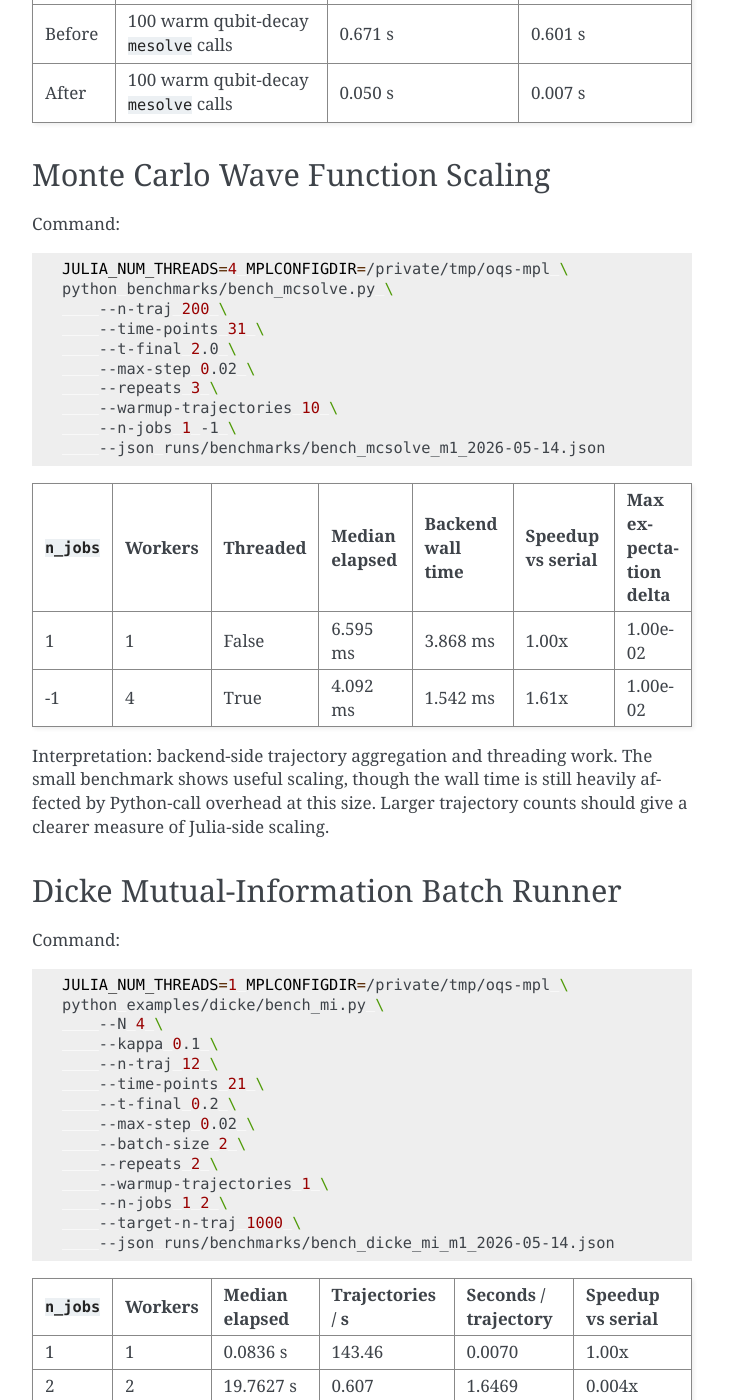
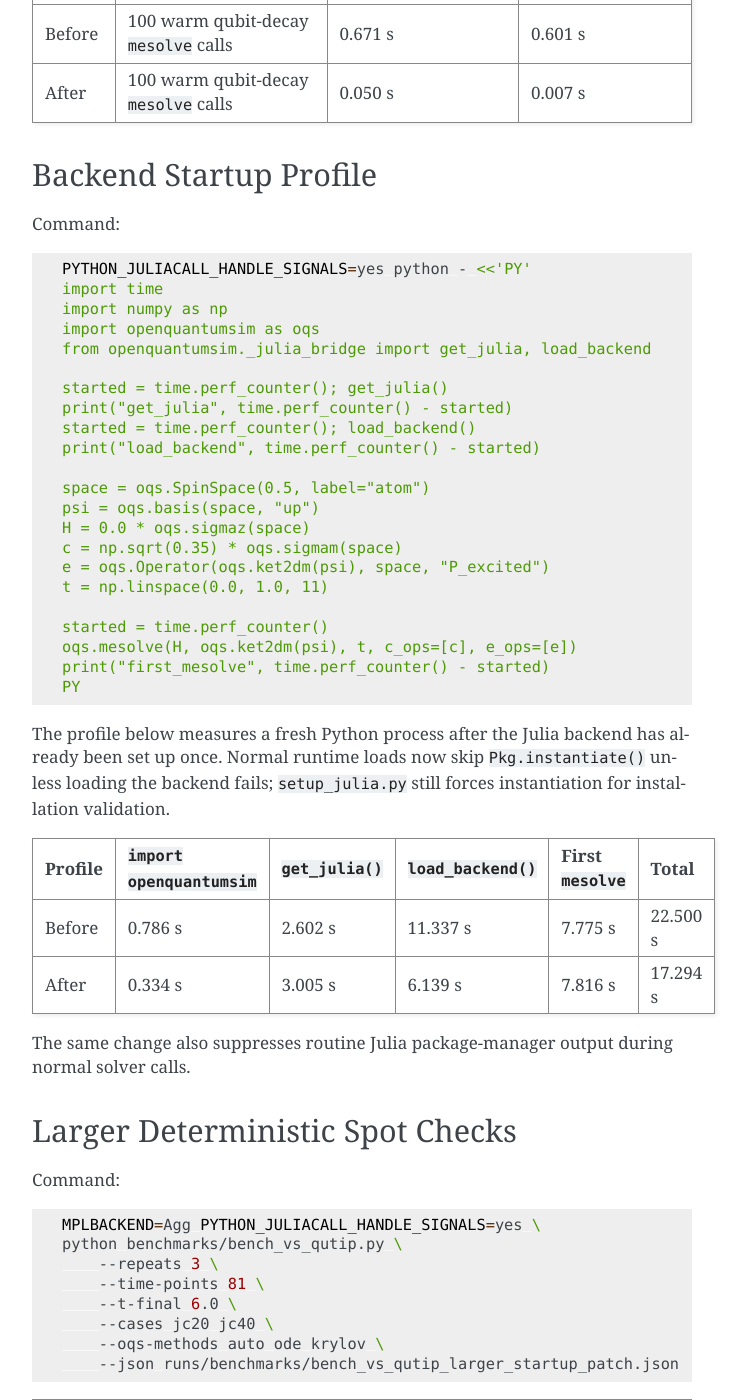
Before and after one commit to mohammadjafariph/OpenQuantumSimulation, a Sphinx documentation site: the page built from docs/performance.rst, in a window 1280 px wide and 1400 px high, scrolled down 1838 px. Shown: the whole window, without its empty margins (388-1135 px from the left). Built offline with Sphinx 7.4.7, drawn with Linux system fonts in a browser that asks for light colours; some of the changed text lies outside the part shown.

Commit message:
Reduce Julia backend startup overhead

```diff
--- a/docs/performance.rst
+++ b/docs/performance.rst
@@ -17,7 +17,7 @@ Benchmark Environment
    * - Date
      - 2026-05-22
    * - OpenQuantumSim commit
-     - stats-conversion optimization snapshot
+     - startup optimization snapshot
    * - CPU
      - Apple M1
    * - Logical CPU count
@@ -116,6 +116,107 @@ Python-side probing of optional fields in the Julia ``NamedTuple`` used for
      - 100 warm qubit-decay ``mesolve`` calls
      - 0.050 s
      - 0.007 s
+
+Backend Startup Profile
+-----------------------
+
+Command:
+
+.. code-block:: bash
+
+   PYTHON_JULIACALL_HANDLE_SIGNALS=yes python - <<'PY'
+   import time
+   import numpy as np
+   import openquantumsim as oqs
+   from openquantumsim._julia_bridge import get_julia, load_backend
+
+   started = time.perf_counter(); get_julia()
+   print("get_julia", time.perf_counter() - started)
+   started = time.perf_counter(); load_backend()
+   print("load_backend", time.perf_counter() - started)
+
+   space = oqs.SpinSpace(0.5, label="atom")
+   psi = oqs.basis(space, "up")
+   H = 0.0 * oqs.sigmaz(space)
+   c = np.sqrt(0.35) * oqs.sigmam(space)
+   e = oqs.Operator(oqs.ket2dm(psi), space, "P_excited")
+   t = np.linspace(0.0, 1.0, 11)
+
+   started = time.perf_counter()
+   oqs.mesolve(H, oqs.ket2dm(psi), t, c_ops=[c], e_ops=[e])
+   print("first_mesolve", time.perf_counter() - started)
+   PY
+
+The profile below measures a fresh Python process after the Julia backend has
+already been set up once. Normal runtime loads now skip ``Pkg.instantiate()``
+unless loading the backend fails; ``setup_julia.py`` still forces
+instantiation for installation validation.
+
+.. list-table::
+   :header-rows: 1
+
+   * - Profile
+     - ``import openquantumsim``
+     - ``get_julia()``
+     - ``load_backend()``
+     - First ``mesolve``
+     - Total
+   * - Before
+     - 0.786 s
+     - 2.602 s
+     - 11.337 s
+     - 7.775 s
+     - 22.500 s
+   * - After
+     - 0.334 s
+     - 3.005 s
+     - 6.139 s
+     - 7.816 s
+     - 17.294 s
+
+The same change also suppresses routine Julia package-manager output during
+normal solver calls.
+
+Larger Deterministic Spot Checks
+--------------------------------
+
+Command:
+
+.. code-block:: bash
+
+   MPLBACKEND=Agg PYTHON_JULIACALL_HANDLE_SIGNALS=yes \
+   python benchmarks/bench_vs_qutip.py \
+       --repeats 3 \
+       --time-points 81 \
+       --t-final 6.0 \
+       --cases jc20 jc40 \
+       --oqs-methods auto ode krylov \
+       --json runs/benchmarks/bench_vs_qutip_larger_startup_patch.json
+
+.. list-table::
+   :header-rows: 1
+
+   * - Case
+     - Dimension
+     - QuTiP median
+     - OQS auto median
+     - Best OQS median
+     - OQS auto vs QuTiP
+     - Max expectation delta
+   * - Jaynes-Cummings 20
+     - 40
+     - 3.91 ms
+     - 2.95 ms
+     - 2.95 ms (``auto``)
+     - 1.32x
+     - 1.96e-08
+   * - Jaynes-Cummings 40
+     - 80
+     - 13.93 ms
+     - 10.38 ms
+     - 8.52 ms (``ode``)
+     - 1.34x
+     - 4.71e-08
 
 Monte Carlo Wave Function Scaling
 ---------------------------------
--- a/setup_julia.py
+++ b/setup_julia.py
@@ -8,7 +8,7 @@ from openquantumsim._julia_bridge import backend_path, load_backend
 def main() -> None:
     """Instantiate the Julia backend through the same runtime used by JuliaCall."""
     backend = backend_path()
-    load_backend()
+    load_backend(instantiate=True)
     print(f"Julia backend ready: {backend}")
 
 
--- a/src/OpenQuantumSimJL/Project.toml
+++ b/src/OpenQuantumSimJL/Project.toml
@@ -5,10 +5,10 @@ version = "0.1.0"
 
 [deps]
 ArnoldiMethod = "ec485272-7323-5ecc-a04f-4719b315124d"
-DifferentialEquations = "0c46a032-eb83-5123-abaf-570d42b7fbaa"
 HDF5 = "f67ccb44-e63f-5c2f-98bd-6dc0ccc4ba2f"
 KrylovKit = "0b1a1467-8014-51b9-945f-bf0ae24f4b77"
 LinearAlgebra = "37e2e46d-f89d-539d-b4ee-838fcccc9c8e"
+OrdinaryDiffEq = "1dea7af3-3e70-54e6-95c3-0bf5283fa5ed"
 PythonCall = "6099a3de-0909-46bc-b1f4-468b9a2dfc0d"
 SHA = "ea8e919c-243c-51af-8825-aaa63cd721ce"
 SparseArrays = "2f01184e-e22b-5df5-ae63-d93ebab69eaf"
```
Also changed, not shown: src/OpenQuantumSimJL/Manifest.toml (+1 -7 lines), 6 other files.
